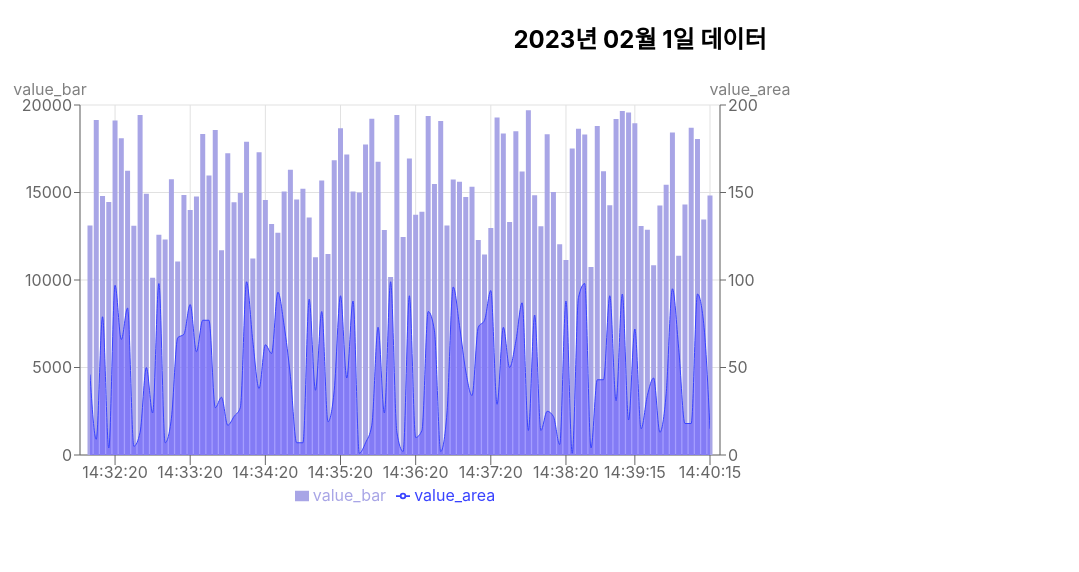
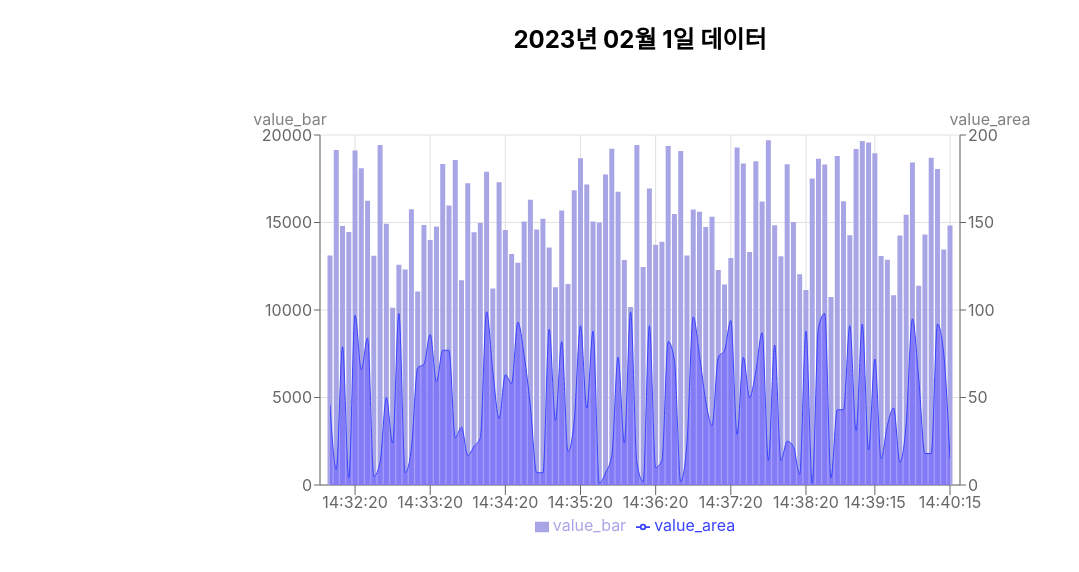
Before and after one commit to devsomda/wanted-pre-onboarding-week-4, a React (Create React App) app: page / in a window 1280 px wide. Shown: the top 572 px of the page, without its empty margins (0-1079 px from the left). Built offline with nearby package versions, Linux system fonts and the light colour scheme.

Commit message:
STYLE: chart 중앙 정렬 적용

```diff
--- a/src/App.css
+++ b/src/App.css
@@ -2,37 +2,8 @@
   text-align: center;
 }
 
-.App-logo {
-  height: 40vmin;
-  pointer-events: none;
+.chart-container {
+  display: flex;
+  justify-content: center;
+  margin: 50px auto;
 }
-
-@media (prefers-reduced-motion: no-preference) {
-  .App-logo {
-    animation: App-logo-spin infinite 20s linear;
-  }
-}
-
-.App-header {
-  background-color: #282c34;
-  min-height: 100vh;
-  display: flex;
-  flex-direction: column;
-  align-items: center;
-  justify-content: center;
-  font-size: calc(10px + 2vmin);
-  color: white;
-}
-
-.App-link {
-  color: #61dafb;
-}
-
-@keyframes App-logo-spin {
-  from {
-    transform: rotate(0deg);
-  }
-  to {
-    transform: rotate(360deg);
-  }
-}
```
